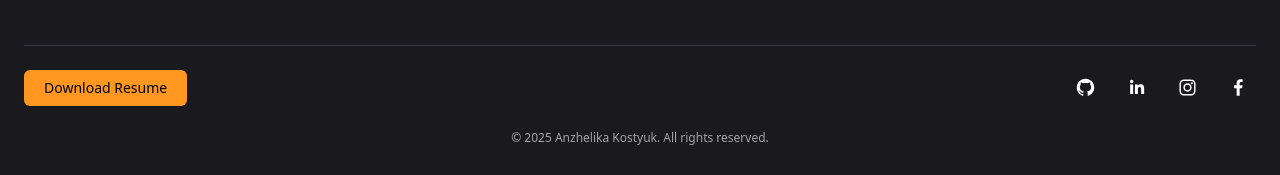
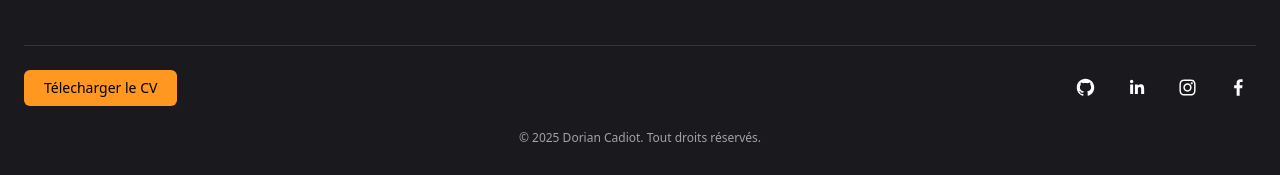
Before and after one commit to DorianCadiot/portfolio-alternance, a React (Vite) app: page / in a window 1280 px wide. Shown: the part 3296-3471 px from the top of the page. Built offline with nearby package versions, Linux system fonts and the light colour scheme; no server answers.

Commit message:
Update Footer.jsx

```diff
--- a/src/components/Footer.jsx
+++ b/src/components/Footer.jsx
@@ -27,13 +27,13 @@ const Footer = () => {
             transition={{ duration: 0.2, ease: "easeOut" }}
           >
             <a
-              href="resume_anzhelika_kostyuk.pdf"
+              href="CV_Dorian_CADIOT_alternance.pdf"
               download
               target="_blank"
               rel="noopener noreferrer"
               className="bg-[#ff9720] text-black px-5 py-2 text-sm font-medium rounded-md hover:bg-[#e6891f] transition-colors"
             >
-              Download Resume
+              Télecharger le CV
             </a>
           </motion.div>
 
@@ -41,8 +41,8 @@ const Footer = () => {
           <div className="flex gap-4 mt-4 sm:mt-0">
             {[
               "https://github.com/A-coderr",
-              "http://www.linkedin.com/in/anzhelika-kostyuk-a2b388194",
-              "https://www.instagram.com/a_akcio/?hl=en",
+              "https://www.linkedin.com/in/cadiot-dorian/?trk=opento_sprofile_topcard",
+              "https://www.instagram.com/dorian.cdt/?hl=en",
               "https://www.facebook.com/profile.php?id=100011369881132",
             ].map((url, index) => (
               <motion.div
@@ -63,7 +63,7 @@ const Footer = () => {
 
         {/* Copyright */}
         <div className="text-center text-xs text-neutral-400 mt-6">
-          © {new Date().getFullYear()} Anzhelika Kostyuk. All rights reserved.
+          © {new Date().getFullYear()} Dorian Cadiot. Tout droits réservés.
         </div>
       </div>
     </motion.footer>
```
